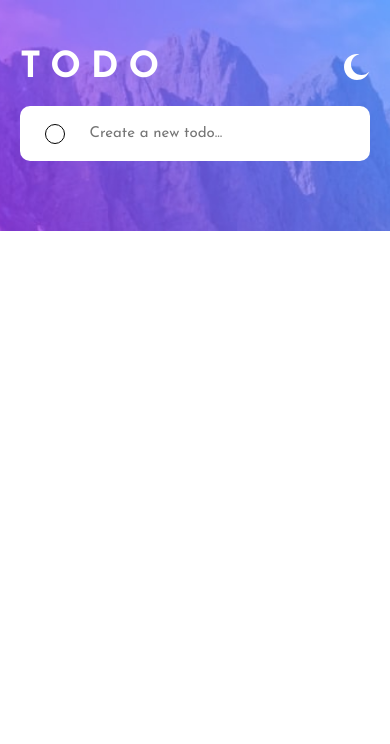
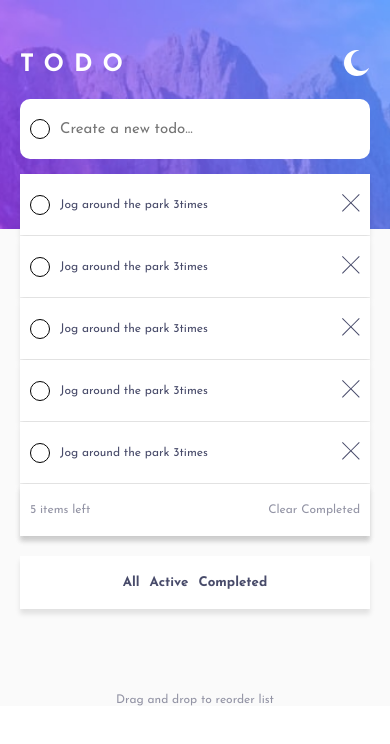
Before and after one commit to KjROX/todo-react, a React (Create React App) app: page / in a window 390 px wide. Shown: the top 744 px of the page. Built offline with nearby package versions, Linux system fonts and the light colour scheme.

Commit message:
mobile design ready

```diff
--- a/src/App.css
+++ b/src/App.css
@@ -14,7 +14,7 @@ button {
   background-color: transparent;
 }
 .App {
-  font-size: 1.8rem;
+  font-size: 1.2rem;
   min-height: 100%;
 }
 input[type="checkbox"] {
--- a/src/App.js
+++ b/src/App.js
@@ -1,10 +1,12 @@
 import "./App.css";
 import Header from "./components/Header";
+import TodoList from "./components/TodoList";
 
 function App() {
   return (
     <div className="App">
       <Header />
+      <TodoList />
     </div>
   );
 }
--- a/src/components/Header.module.css
+++ b/src/components/Header.module.css
@@ -21,23 +21,20 @@
 .form {
   width: 100%;
   background-color: white;
-  padding: 1rem;
+  padding: 2rem 1rem;
   border-radius: 1rem;
   display: flex;
   align-items: center;
+  gap: 1rem;
 }
 .inputCheckBox {
-  height: 100%;
-  width: 15%;
   display: flex;
   align-items: center;
   justify-content: center;
 }
 .input {
-  width: 75%;
   border: none;
   outline: none;
-  padding: 1rem;
   font-family: "Josefin Sans", sans-serif;
   font-size: 1.5rem;
 }
--- /dev/null
+++ b/src/components/Todo.js
@@ -0,0 +1,16 @@
+import classes from "./Todo.module.css";
+
+const Todo = () => {
+  return (
+    <div className={classes.todo}>
+      <div className={classes.inputLabel}>
+        <input type="checkbox" />
+        <label>Jog around the park 3times</label>
+      </div>
+      <button>
+        <img src="./images/icon-cross.svg" alt="" />
+      </button>
+    </div>
+  );
+};
+export default Todo;
--- /dev/null
+++ b/src/components/Todo.module.css
@@ -0,0 +1,18 @@
+.todo {
+  width: 100%;
+  background-color: white;
+  padding: 2rem 1rem;
+  display: flex;
+  align-items: center;
+  justify-content: space-between;
+  margin-bottom: 0.1rem;
+  box-shadow: 0px 5px 5px rgba(0, 0, 0, 0.1);
+}
+.inputLabel {
+  display: flex;
+  align-items: center;
+  gap: 1rem;
+}
+.inputLabel label {
+  color: #484b6a;
+}
--- a/src/components/TodoList.js
+++ b/src/components/TodoList.js
@@ -1,5 +1,28 @@
+import Todo from "./Todo";
 import classes from "./TodoList.module.css";
 const TodoList = () => {
-  return <div className={classes.background}></div>;
+  return (
+    <div className={classes.background}>
+      <div className={classes.container}>
+        <div className={classes.todos}>
+          <Todo />
+          <Todo />
+          <Todo />
+          <Todo />
+          <Todo />
+          <div className={classes.todoListInfo}>
+            <span>5 items left</span>
+            <button>Clear Completed</button>
+          </div>
+        </div>
+        <div className={classes.todoListFunctions}>
+          <button>All</button>
+          <button>Active</button>
+          <button>Completed</button>
+        </div>
+      </div>
+      <span className={classes.dragAndDrop}>Drag and drop to reorder list</span>
+    </div>
+  );
 };
 export default TodoList;
--- a/src/components/TodoList.module.css
+++ b/src/components/TodoList.module.css
@@ -0,0 +1,58 @@
+.background {
+  background-color: #fafafa;
+}
+.container {
+  position: relative;
+  top: -55px;
+  padding: 0rem 2rem;
+  border-radius: 1rem;
+}
+.todos {
+  border-radius: 2rem;
+  background-color: #fafafa;
+}
+.todoListInfo {
+  background-color: white;
+  color: #9394a5;
+  width: 100%;
+  padding: 2rem 1rem;
+  display: flex;
+  align-items: center;
+  justify-content: space-between;
+  box-shadow: 0px 5px 5px rgba(0, 0, 0, 0.1), 0px 5px 5px rgba(0, 0, 0, 0.1);
+}
+.todoListInfo button {
+  color: #9394a5;
+  border: none;
+  font-family: inherit;
+  font-size: 1.2rem;
+}
+.todoListFunctions {
+  margin-top: 2rem;
+  background-color: white;
+  box-shadow: 0px 5px 5px rgba(0, 0, 0, 0.1);
+  padding: 2rem 1rem;
+  display: flex;
+  align-items: center;
+  justify-content: center;
+  gap: 1rem;
+}
+.todoListFunctions button {
+  color: #484b6a;
+  font-family: inherit;
+  font-weight: bold;
+}
+.todoListFunctions button:hover {
+  color: hsl(220, 98%, 61%);
+}
+.todoListFunctions button:active {
+  color: hsl(220, 98%, 61%);
+}
+.dragAndDrop {
+  color: #9394a5;
+  width: 100%;
+  display: flex;
+  justify-content: center;
+  align-items: center;
+  margin-top: 3rem;
+}
```
